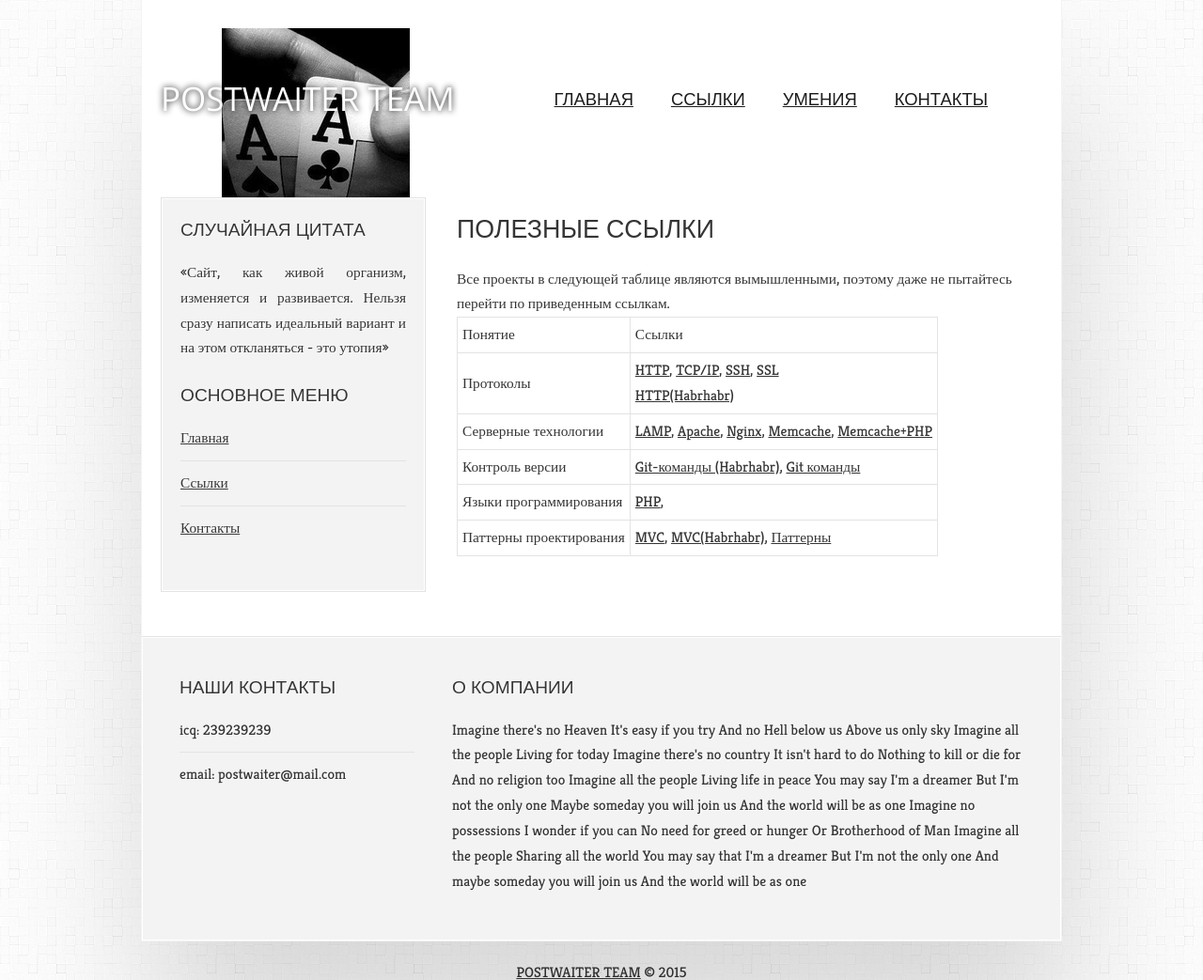
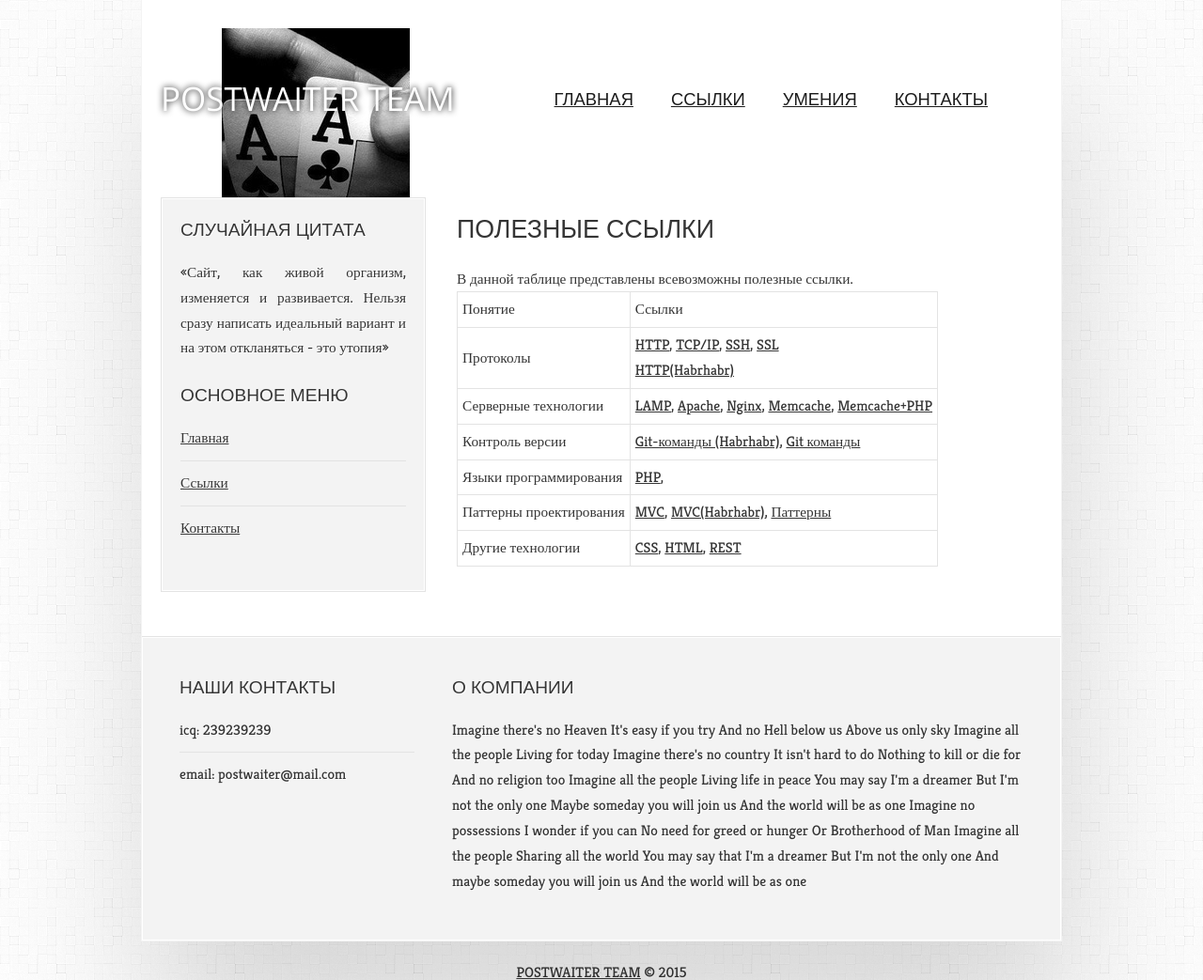
Before and after one commit to Postwaiter/NewLife, a PHP site: page /refs in a window 1280 px wide. Shown: the top 1043 px of the page at 94% size. Run offline with PHP 8.4, Linux system fonts and the light colour scheme.

Commit message:
other refs

```diff
--- a/application/models/model_refs.php
+++ b/application/models/model_refs.php
@@ -31,6 +31,11 @@ class Model_Refs extends Model
                 'Ref' => '<a href="https://ru.wikipedia.org/wiki/Model-View-Controller">MVC</a>, <a href="http://habrahabr.ru/post/31270/">MVC(Habrhabr)</a>,'
                             . ' <a href="https://ru.wikipedia.org/wiki/%D8%E0%E1%EB%EE%ED_%EF%F0%EE%E5%EA%F2%E8%F0%EE%E2%E0%ED%E8%FF">Паттерны</a>'
             ),
+                         array(
+                'Concept' => 'Другие технологии',
+                'Ref' => '<a href="https://ru.wikipedia.org/wiki/CSS">CSS</a>, <a href="https://ru.wikipedia.org/wiki/HTML">HTML</a>,'
+                            . ' <a href="https://ru.wikipedia.org/wiki/REST">REST</a>'
+            ),
         );
     }
 }
--- a/application/views/refs_view.php
+++ b/application/views/refs_view.php
@@ -1,7 +1,7 @@
 <h1>Полезные ссылки</h1>
 <p>
             <table>
-            Все проекты в следующей таблице являются вымышленными, поэтому даже не пытайтесь перейти по приведенным ссылкам.
+            В данной таблице представлены всевозможны полезные ссылки.
             <tr><td>Понятие</td><td>Ссылки</td></tr>
             <?php
 
```
